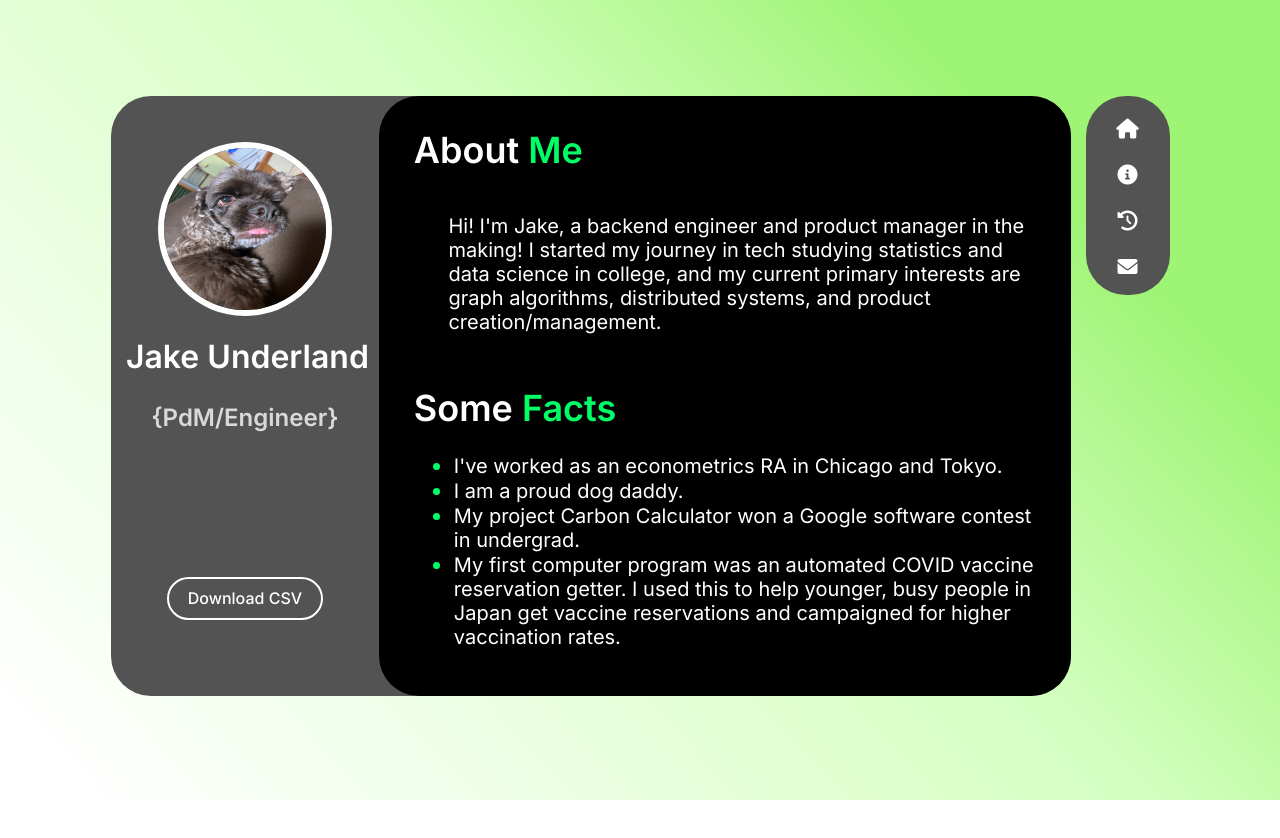
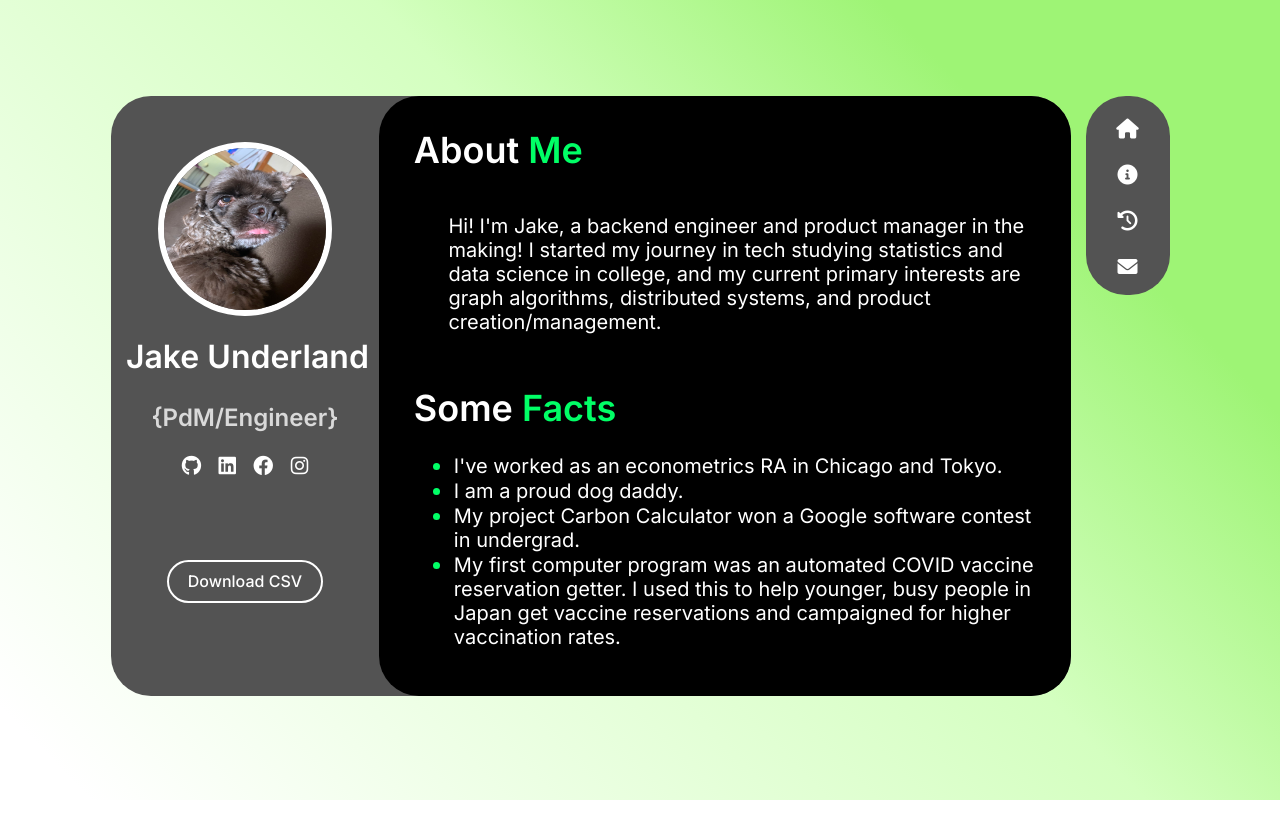
Before and after one commit to jaked0626/digital-biz-card, a React (Vite) app: page / in a window 1280 px wide. Shown: the top 838 px of the page. Built offline with nearby package versions, Linux system fonts and the light colour scheme.

Commit message:
added banner for social media

```diff
--- a/src/components/Profile.jsx
+++ b/src/components/Profile.jsx
@@ -1,4 +1,5 @@
 import DownloadButton from "./DownloadButton";
+import Socials from './Socials';
 
 export default function Profile() {
     const base = import.meta.env.BASE_URL;
@@ -9,6 +10,7 @@ export default function Profile() {
             <img src={imagePath} alt="profile photo" className="profile__photo" />
             <h1 className="profile__name">Jake Underland</h1>
             <h2 className="profile__title">&#123;PdM/Engineer&#125;</h2>
+            <Socials />
             <DownloadButton />
         </div>
     );
--- a/src/components/Socials.jsx
+++ b/src/components/Socials.jsx
@@ -0,0 +1,18 @@
+export default function Socials() {
+    return (
+        <div className="profile__socials">
+            <a href="https://github.com/jaked0626">
+                <i className="fab fa-github"></i>
+            </a>
+            <a href="https://www.linkedin.com/in/jake-underland-720126201/">
+                <i className="fab fa-linkedin"></i>
+            </a>
+            <a href="https://www.facebook.com/profile.php?id=100008952614589">
+                <i className="fab fa-facebook"></i>
+            </a>
+            <a href="https://www.instagram.com/jakeydmonkey/">
+                <i className="fab fa-instagram"></i>
+            </a>
+        </div>
+    );
+}
--- a/src/index.css
+++ b/src/index.css
@@ -177,10 +177,27 @@ button:focus-visible {
   line-height: normal;
 }
 
+.profile__socials {
+  display: flex;
+  width: 60%;
+  justify-content: space-evenly;
+  margin-top: 0%;
+  font-size: 20px;
+}
+
+.profile__socials > a {
+  color: white;
+  cursor: pointer;
+}
+
+.profile__socials > a:hover {
+  color: #0F6;
+}
+
 .profile__button {
   display: flex;
   width: 100%;
-  margin-top: 80%;
+  margin-top: 50%;
   border-radius: 30px;
   border: 2px solid #FFF;
   color: white;
```
